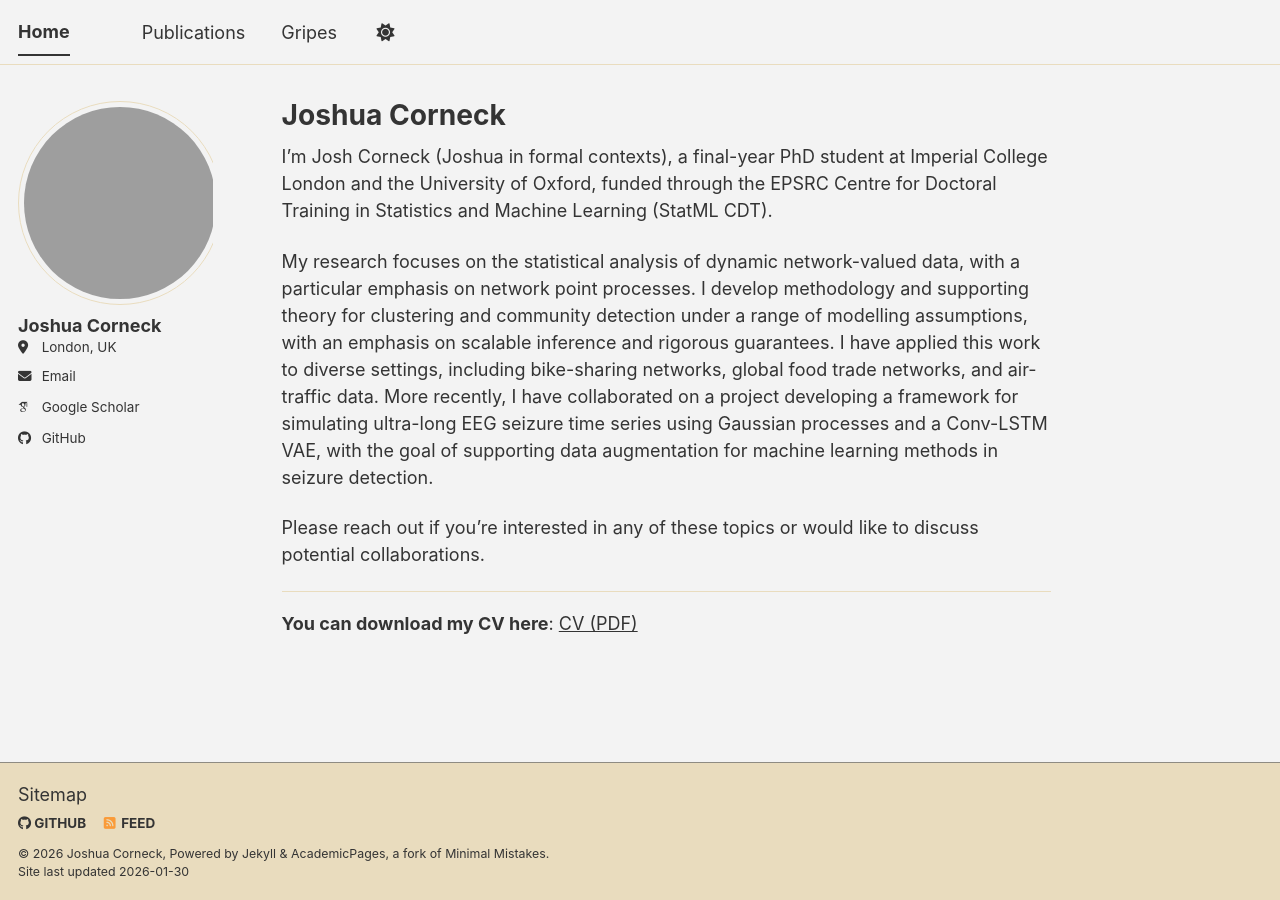
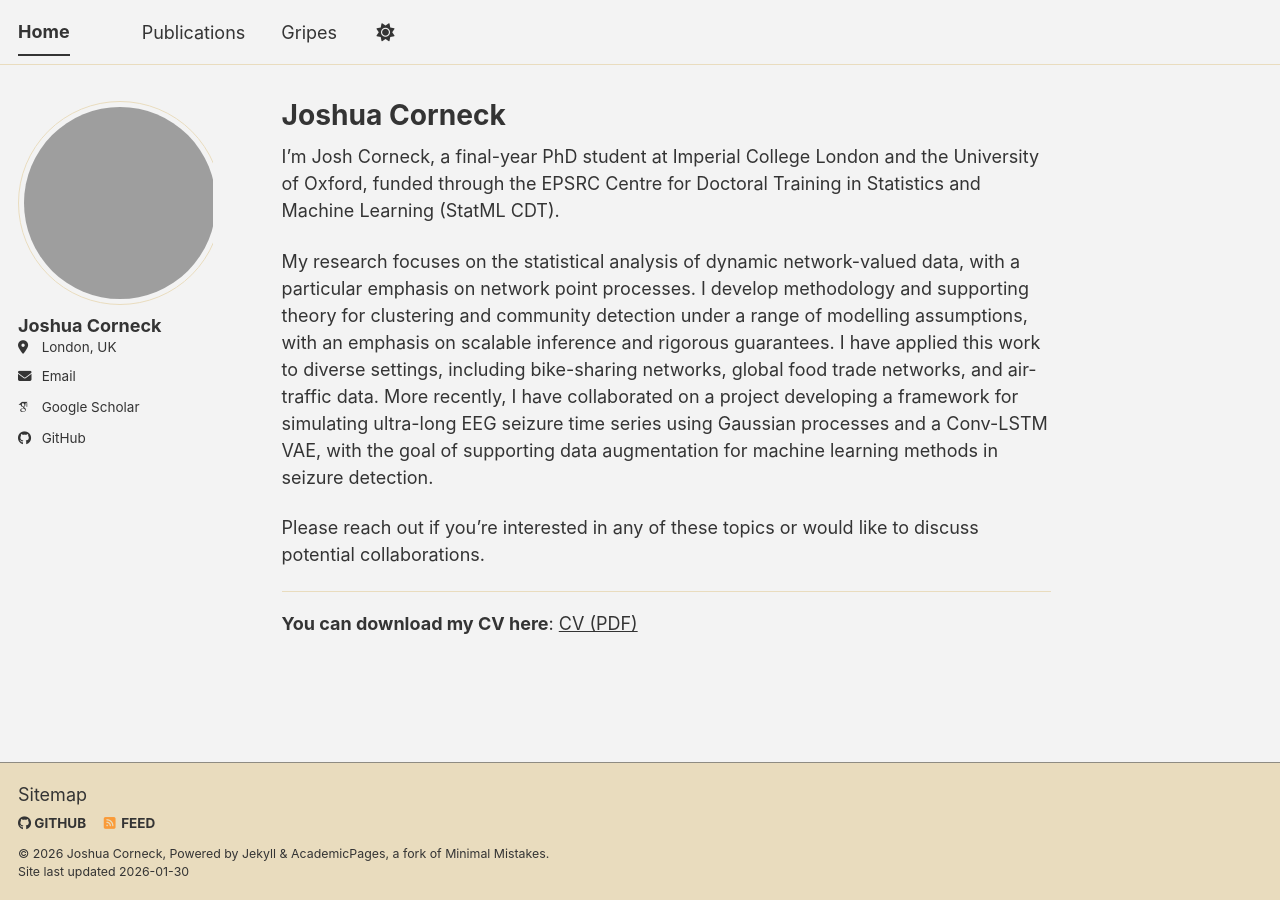
Before and after one commit to joshcorneck/joshcorneck.github.io, a Jekyll site: the page built from _pages/about.md, in a window 1280 px wide. Built offline with Jekyll 4.4.1, drawn with Linux system fonts in a browser that asks for light colours; some web fonts are replaced; a script bundle is joined from its source files by our own code; library files that are not in the unit come from our copies.

Commit message:
Joshua -> Josh

```diff
--- a/_pages/about.md
+++ b/_pages/about.md
@@ -6,7 +6,7 @@ redirect_from:
   - /about/
   - /about.html
 ---
-I'm Josh Corneck (Joshua in formal contexts), a final-year PhD student at Imperial College London and the University of Oxford, funded through the EPSRC Centre for Doctoral Training in Statistics and Machine Learning (StatML CDT).
+I'm Josh Corneck, a final-year PhD student at Imperial College London and the University of Oxford, funded through the EPSRC Centre for Doctoral Training in Statistics and Machine Learning (StatML CDT).
 
 My research focuses on the statistical analysis of dynamic network-valued data, with a particular emphasis on network point processes. I develop methodology and supporting theory for clustering and community detection under a range of modelling assumptions, with an emphasis on scalable inference and rigorous guarantees. I have applied this work to diverse settings, including bike-sharing networks, global food trade networks, and air-traffic data. More recently, I have collaborated on a project developing a framework for simulating ultra-long EEG seizure time series using Gaussian processes and a Conv-LSTM VAE, with the goal of supporting data augmentation for machine learning methods in seizure detection.
 
```
